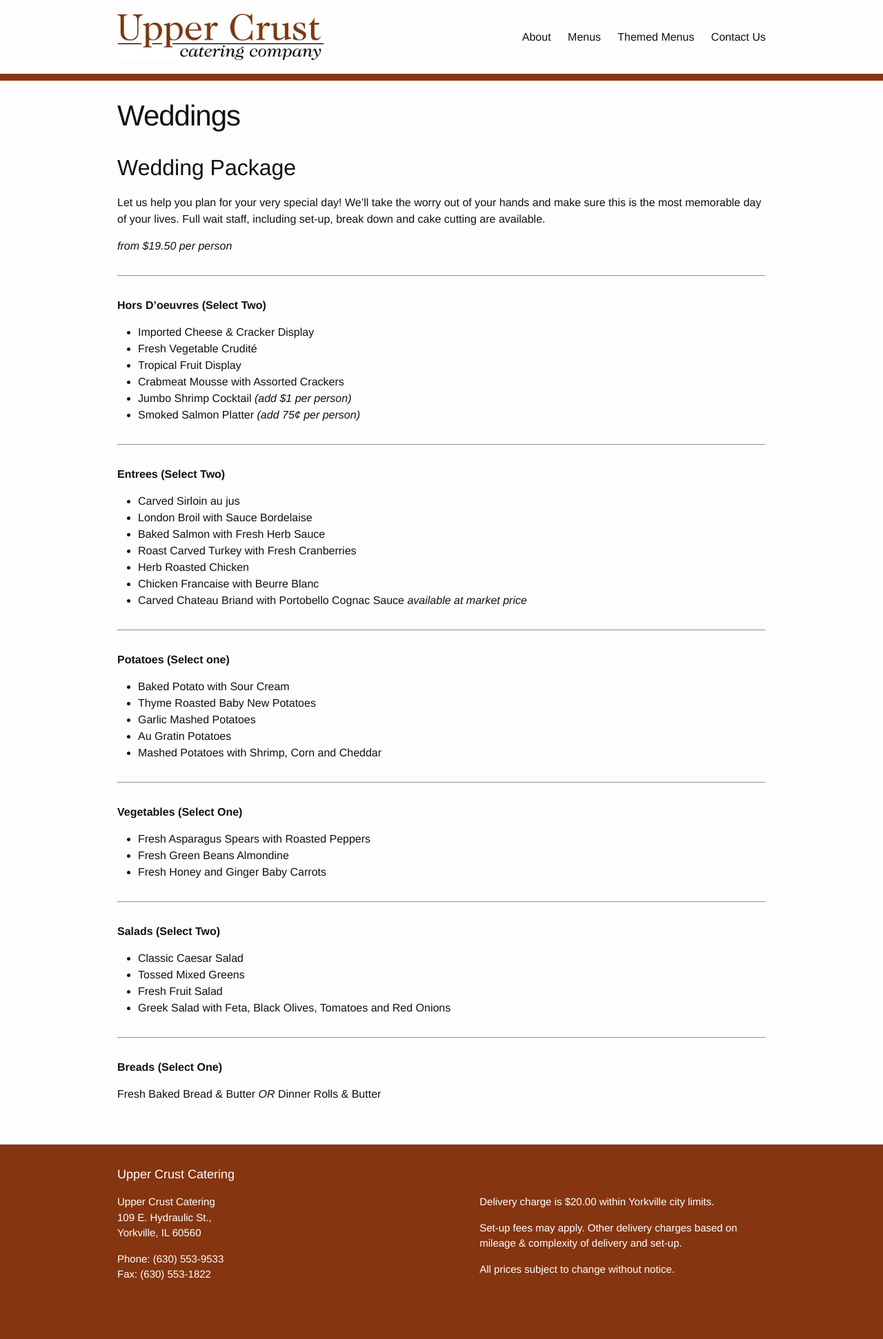
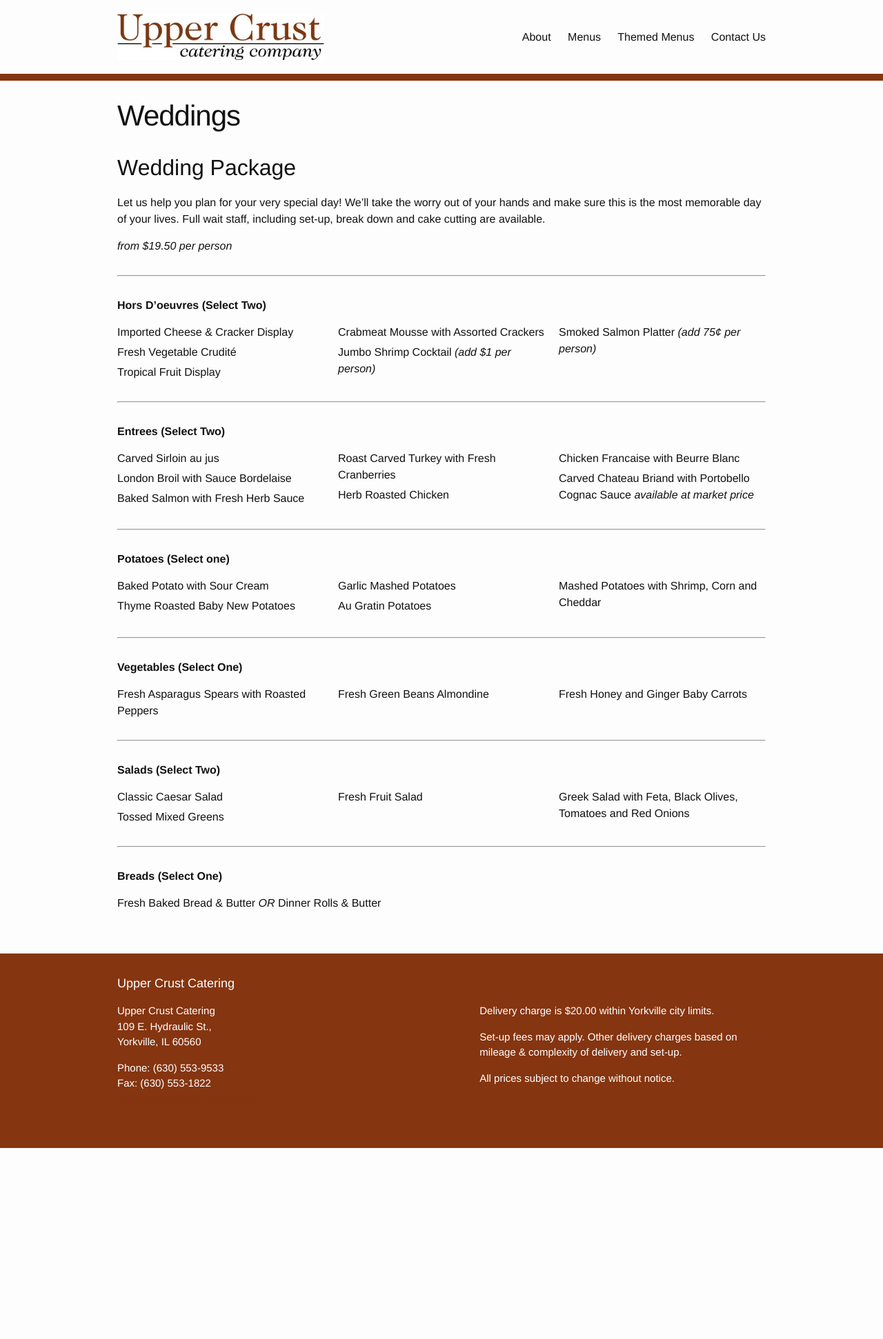
Before and after one commit to kmorrell27/UpperCrustCatering, a Jekyll site: the page built from _menus/weddings.md, in a window 1280 px wide. Shown: the whole page at 69% size. Built offline with Jekyll 4.4.1, drawn with Linux system fonts in a browser that asks for light colours; after the commit the page ends 1665 px from its top, so only the background shows below that.

Commit message:
triple column all the things

```diff
--- a/_layouts/fancy-header.html
+++ b/_layouts/fancy-header.html
@@ -2,7 +2,8 @@
 layout: default
 ---
 
-<header class="hero hero__short">
+<header class="hero hero__short" {% if page.image-filename %}
+  style="background-image:url({{ site.baseurl }}/images/{{ page.image-filename }})" {% endif %}>
   <h1 class="hero-headline">{{ page.headline }}</h1>
 </header>
 
--- a/_sass/_layout.scss
+++ b/_sass/_layout.scss
@@ -293,7 +293,7 @@
 }
 
 
-.themed-menus {
+.three-column-lists {
     ul {
         margin-left: 0;
         list-style-type: none;
```
Also changed, not shown: _menus/desserts.md (+2 -4 lines), _menus/elegant-buffets.md (+1 -0 lines), _menus/weddings.md (+1 -0 lines), themed_menus.md (+1 -1 lines).
